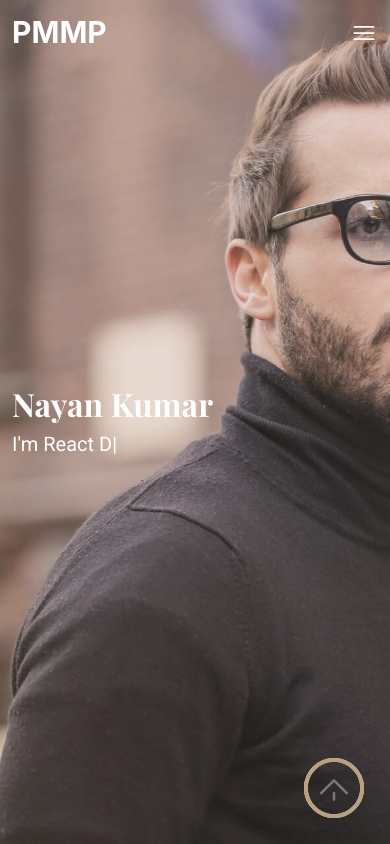
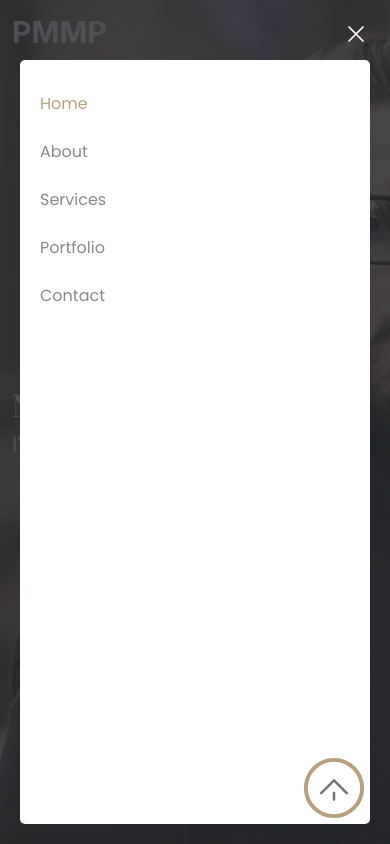
Before and after one commit to nayan-ray/portfolioFrondend, a React (Vite) app in the folder client/: page / in a window 390 px wide. Both pictures are taken after a click on the element 364 px from the left and 32 px from the top of the page. Shown: the top 844 px of the page. Built offline with nearby package versions, Linux system fonts and the light colour scheme; no server answers; a web font is replaced by a local one.

Commit message:
mobile menu added

```diff
--- a/client/src/components/header/Header.jsx
+++ b/client/src/components/header/Header.jsx
@@ -1,6 +1,7 @@
-import React from 'react'
+import React, { useState } from 'react'
 
 const Header = ({ showBackground , ref, activeSection }) => {
+  const [isMobileMenuOpen, setIsMobileMenuOpen] = useState(false);
 
  const handleScrollToSection = (sectionRef) => {
     if (sectionRef && sectionRef.current) {
@@ -8,30 +9,74 @@ const Header = ({ showBackground , ref, activeSection }) => {
     }
   };
 
+
+
+  const handleCloseMobileMenu = (sectionRef) => {
+    if (sectionRef && sectionRef.current) {
+      sectionRef.current.scrollIntoView({ behavior: 'smooth' });
+    }
+    setIsMobileMenuOpen(false);
+  }
+
   return (
     <div className={`fixed mt-0 left-0 right-0 z-10 py-2.5 transition-all duration-300 ease-in-out ${showBackground ? 'bg-header-background shadow-header-shadow' : 'bg-transparent'}`}>
      <div className='w-full mx-auto px-3 sm:max-w-135 md:max-w-180 lg:max-w-240 xl:max-w-285 xxl:max-w-330'>
         <div className='flex items-center justify-between'>
             <span className='text-[30px] font-bold text-heading'>PMMP</span>
             <nav className='hidden xl:block text-nav text-4 font-poppins font-normal'>
-                <button className={`py-4.5 px-3.75 transition duration-300 ${activeSection === 'hero' ? 'text-default' : 'hover:text-default'}`} onClick={() => handleScrollToSection(ref.hero)}>Home</button>
+                <button className={`py-4.5 px-3.75 transition duration-300 ${activeSection === 'hero' ? 'text-default' : 'hover:text-default'}`} onClick={() => handleScrollToSection(ref.hero) }>Home</button>
                 <button className={`py-4.5 px-3.75 transition duration-300 ${activeSection === 'about' ? 'text-default' : 'hover:text-default'}`} onClick={() => handleScrollToSection(ref.about)}>About</button>
                 <button className={`py-4.5 px-3.75 transition duration-300 ${activeSection === 'service' ? 'text-default' : 'hover:text-default'}`} onClick={() => handleScrollToSection(ref.service)}>Services</button>
                 <button className={`py-4.5 px-3.75 transition duration-300 ${activeSection === 'portfolio' ? 'text-default' : 'hover:text-default'}`} onClick={() => handleScrollToSection(ref.portfolio)}>Portfolio</button>
                 <button className={`py-4.5 px-3.75 transition duration-300 ${activeSection === 'contact' ? 'text-default' : 'hover:text-default'}`} onClick={() => handleScrollToSection(ref.contact)}>Contact</button>
             </nav>
 
-
-         <div className='xl:hidden'>
+        {!isMobileMenuOpen ? (
+           <div className='xl:hidden cursor-pointer' onClick={() => setIsMobileMenuOpen(true)}>
             <svg xmlns="http://www.w3.org/2000/svg" fill="none" viewBox="0 0 24 24" strokeWidth={1.5} stroke="currentColor" className="size-7 text-heading">
                 <path strokeLinecap="round" strokeLinejoin="round" d="M3.75 6.75h16.5M3.75 12h16.5m-16.5 5.25h16.5" />
             </svg>
          </div>
 
+        ) : (
+             ""
+        )}
+
+
+
+
 
 
         </div>
     </div>
+
+ {/* mobile menu */}
+
+ {isMobileMenuOpen && (
+
+  <div className='fixed top-0 left-0 right-0 bottom-0 bg-layer2 z-200 transition-all duration-300 ease-in-out xl:hidden'>
+      <ul className="absolute top-15 left-5 right-5 bottom-5 transition-all duration-300 ease-in-out bg-white rounded-[5px] p-5  text-description text-4 font-poppins font-normal">
+        <li className={`py-3 cursor-pointer transition duration-300 ${activeSection === 'hero' ? 'text-accent1' : 'hover:text-accent1'}`} onClick={() => handleCloseMobileMenu(ref.hero)}>Home</li>
+        <li className={`py-3 cursor-pointer transition duration-300 ${activeSection === 'about' ? 'text-accent1' : 'hover:text-accent1'}`} onClick={() => handleCloseMobileMenu(ref.about)}>About</li>
+        <li className={`py-3 cursor-pointer transition duration-300 ${activeSection === 'service' ? 'text-accent1' : 'hover:text-accent1'}`} onClick={() => handleCloseMobileMenu(ref.service)}>Services</li>
+        <li className={`py-3 cursor-pointer transition duration-300 ${activeSection === 'portfolio' ? 'text-accent1' : 'hover:text-accent1'}`} onClick={() => handleCloseMobileMenu(ref.portfolio)}>Portfolio</li>
+        <li className={`py-3 cursor-pointer transition duration-300 ${activeSection === 'contact' ? 'text-accent1' : 'hover:text-accent1'}`} onClick={() => handleCloseMobileMenu(ref.contact)}>Contact</li>
+      </ul>
+
+      <div className="absolute top-5 right-5 cursor-pointer" onClick={() => setIsMobileMenuOpen(false)}>
+         <svg xmlns="http://www.w3.org/2000/svg" fill="none" viewBox="0 0 24 24" strokeWidth={1.5} stroke="currentColor" className="size-7 text-white">
+             <path strokeLinecap="round" strokeLinejoin="round" d="M6 18 18 6M6 6l12 12" />
+          </svg>
+
+      </div>
+  </div>
+
+ )}
+
+
+
+
+
     </div>
   )
 }
--- a/client/src/css/style.css
+++ b/client/src/css/style.css
@@ -29,7 +29,7 @@
     --color-accent1: #b8a07e;
     --color-nav: rgba(255, 255, 255, 0.6);
     --color-layer: rgba(0, 0, 0, 0.6);
-
+    --color-layer2: rgba(33, 37, 41, 0.8);
 
 
     --shadow-header-shadow: 0px 0 18px rgba(0, 0, 0, 0.1);
```
